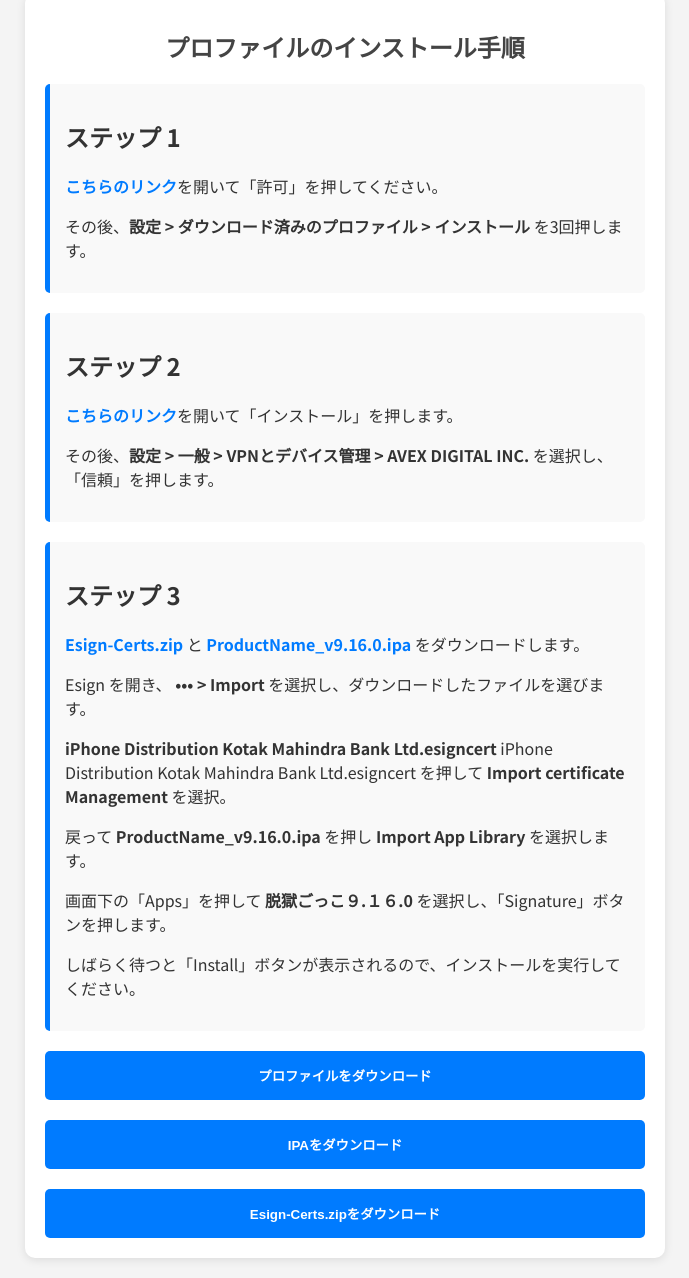
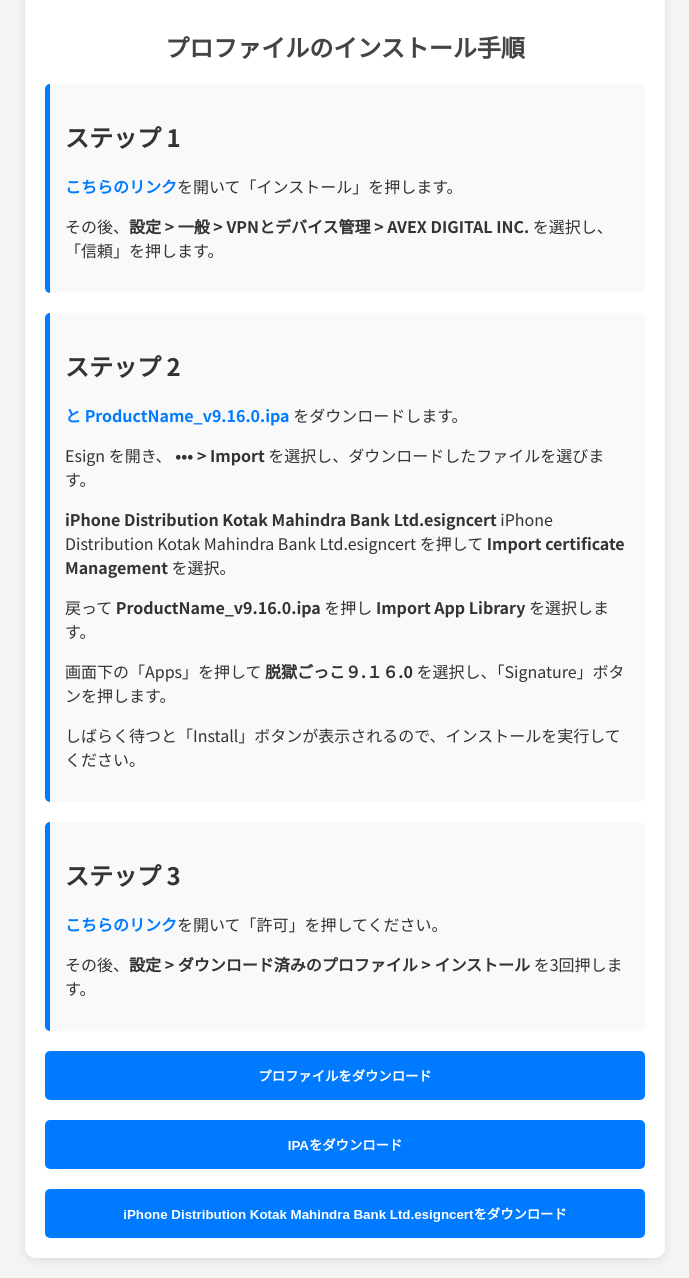
Before and after one commit to rizeruhosi/installTutorial, a plain HTML site: page index.html in a window 1280 px wide. Shown: the part 27-1305 px from the top of the page, without its empty margins (295-984 px from the left). Drawn offline with Linux system fonts and the light colour scheme.

Commit message:
Update index.html

```diff
--- a/index.html
+++ b/index.html
@@ -85,21 +85,18 @@
     <div class="container">
         <h1>プロファイルのインストール手順</h1>
 
+
         <div class="step">
             <h2>ステップ 1</h2>
-            <p><a href="https://khoindvn.io.vn/document/DNS/khoindns.mobileconfig?sign=1" target="_blank">こちらのリンク</a>を開いて「許可」を押してください。</p>
-            <p>その後、<strong>設定 > ダウンロード済みのプロファイル > インストール</strong> を3回押します。</p>
-        </div>
-
-        <div class="step">
-            <h2>ステップ 2</h2>
             <p><a href="itms-services://?action=download-manifest&url=https://ipa.ipasign.cc:2052/sign/20250303152824666/940c6b37-7834-7f23-c97f-b18379110a5c/app.plist" target="_blank">こちらのリンク</a>を開いて「インストール」を押します。</p>
             <p>その後、<strong>設定 > 一般 > VPNとデバイス管理 > AVEX DIGITAL INC.</strong> を選択し、「信頼」を押します。</p>
         </div>
 
         <div class="step">
-            <h2>ステップ 3</h2>
-            <p><a href="https://raw.githubusercontent.com/rizeruhosi/installTutorial/refs/heads/main/iPhone%20Distribution%3A%20Kotak%20Mahindra%20Bank%20Ltd.esigncert" target="_blank">Esign-Certs.zip</a> と <a href="https://github.com/U5KUN/pe/releases/download/new/ProductName_v9.16.0.ipa" target="_blank">ProductName_v9.16.0.ipa</a> をダウンロードします。</p>
+            <h2>ステップ 2</h2>
+            <p><a href="https://raw.githubusercontent.com/rizeruhosi/installTutorial/refs/heads/main/iPhone%20Distribution%3A%20Kotak%20Mahindra%20Bank%20Ltd.esigncert" target="_blank">
+<a> と
+<a href="https://github.com/U5KUN/pe/releases/download/new/ProductName_v9.16.0.ipa" target="_blank">ProductName_v9.16.0.ipa</a> をダウンロードします。</p>
             <p>Esign を開き、 <strong>••• > Import</strong> を選択し、ダウンロードしたファイルを選びます。</p>
             <p><strong>iPhone Distribution Kotak Mahindra Bank Ltd.esigncert</strong> iPhone Distribution Kotak Mahindra Bank Ltd.esigncert を押して <strong>Import certificate Management</strong> を選択。</p>
             <p>戻って <strong>ProductName_v9.16.0.ipa</strong> を押し <strong>Import App Library</strong> を選択します。</p>
@@ -107,9 +104,15 @@
             <p>しばらく待つと「Install」ボタンが表示されるので、インストールを実行してください。</p>
         </div>
 
-        <button class="btn" onclick="window.location.href='https://khoindvn.io.vn/document/DNS/khoindns.mobileconfig?sign=1'">プロファイルをダウンロード</button>
+                <div class="step">
+            <h2>ステップ 3</h2>
+            <p><a href="https://cdn.discordapp.com/attachments/1214793652027662366/1214795870663348244/Monta0127.mobileconfig?ex=67c68551&is=67c533d1&hm=66504ea319c90f484b0c53fa03f046a0aafdb6c752071b0ac1cd377e5955550b&" target="_blank">こちらのリンク</a>を開いて「許可」を押してください。</p>
+            <p>その後、<strong>設定 > ダウンロード済みのプロファイル > インストール</strong> を3回押します。</p>
+        </div>
+
+        <button class="btn" onclick="window.location.href='https://cdn.discordapp.com/attachments/1214793652027662366/1214795870663348244/Monta0127.mobileconfig?ex=67c68551&is=67c533d1&hm=66504ea319c90f484b0c53fa03f046a0aafdb6c752071b0ac1cd377e5955550b&'">プロファイルをダウンロード</button>
         <button class="btn" onclick="window.location.href='https://github.com/U5KUN/pe/releases/download/new/ProductName_v9.16.0.ipa'">IPAをダウンロード</button>
-        <button class="btn" onclick="window.location.href='https://raw.githubusercontent.com/rizeruhosi/installTutorial/refs/heads/main/iPhone%20Distribution%3A%20Kotak%20Mahindra%20Bank%20Ltd.esigncert'">Esign-Certs.zipをダウンロード</button>
+        <button class="btn" onclick="window.location.href='https://raw.githubusercontent.com/rizeruhosi/installTutorial/refs/heads/main/iPhone%20Distribution%3A%20Kotak%20Mahindra%20Bank%20Ltd.esigncert'">iPhone Distribution Kotak Mahindra Bank Ltd.esigncertをダウンロード</button>
     </div>
 </body>
 </html>
```
